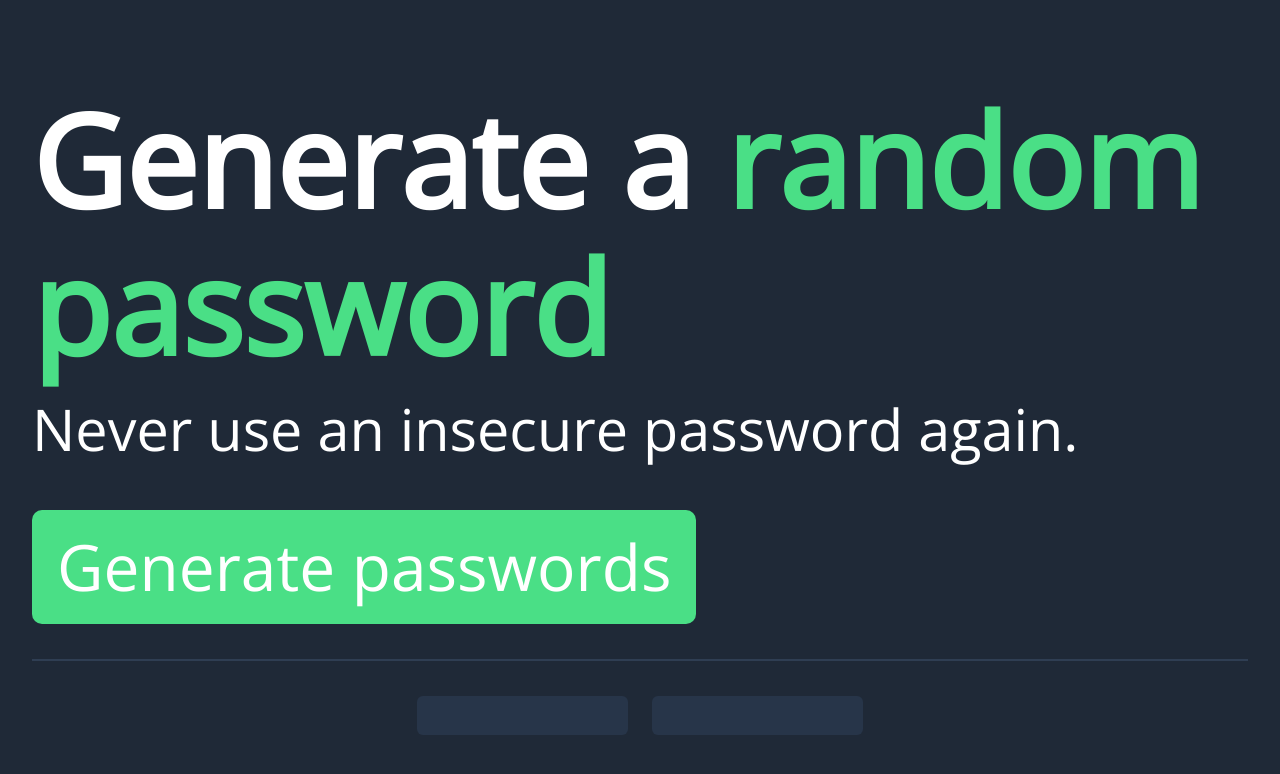
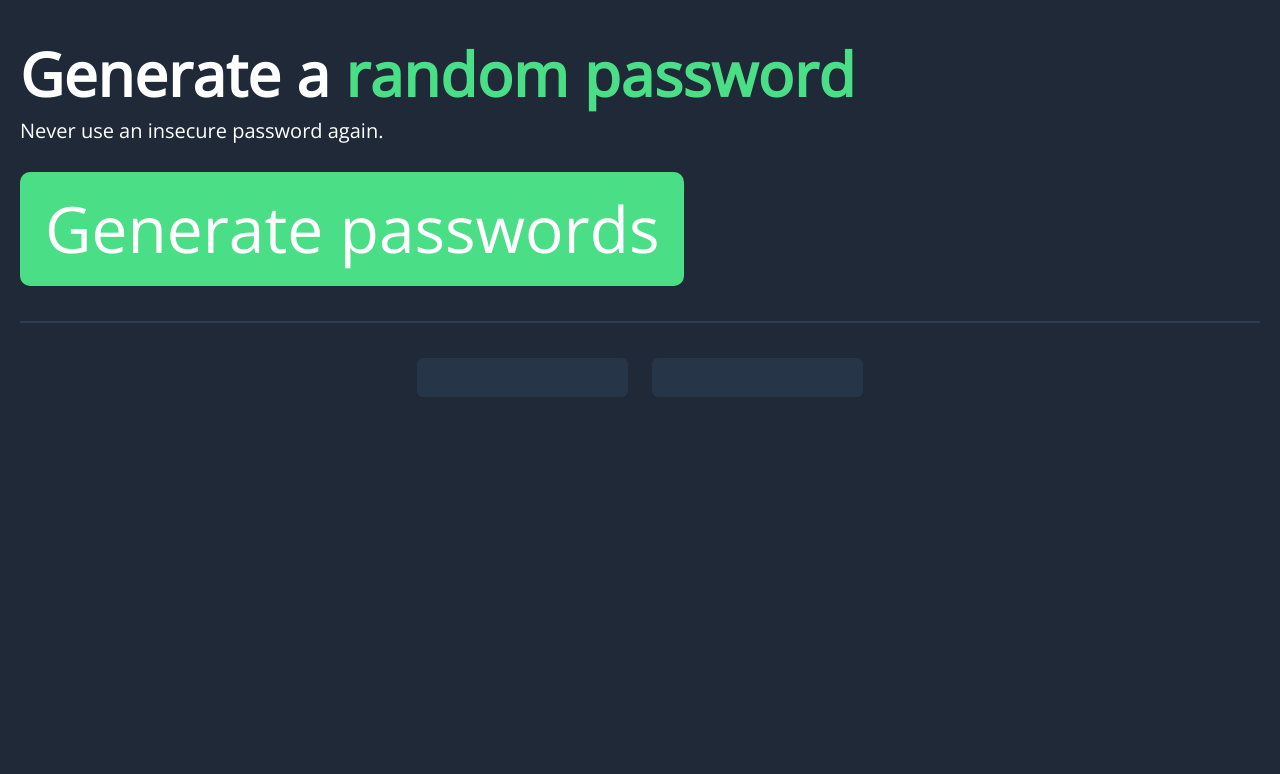
Before and after one commit to Iyanu1396/Random-Password-Generator, a plain HTML site: page index.html in a window 1280 px wide. Drawn offline with nearby package versions, Linux system fonts and the light colour scheme.

Commit message:
update css

```diff
--- a/index.css
+++ b/index.css
@@ -1,5 +1,12 @@
+html {
+    font-size: 62.5%;
+  }
+
+
 body {
-    margin: 2rem;
+
+    font-size: 1.6rem;
+    margin: 0 20px;
     font-family: 'Inter';font-family: 'Inter', sans-serif;
     font-family: 'Open Sans', sans-serif;
     background-color: #1F2937;
@@ -8,7 +15,7 @@ body {
 h1 {
     font-weight: 800;
     color: #4ADF86;
-    font-size: 10vw;
+    font-size: 6rem;
     margin-bottom: 1rem;
 }
 
@@ -19,7 +26,7 @@ span{
 p{
     color: white;
     margin-top: 0;
-    font-size: 4.5vw;
+    font-size: 2rem;
     font-weight: 400;
     margin-bottom: 3rem;
 }
```
